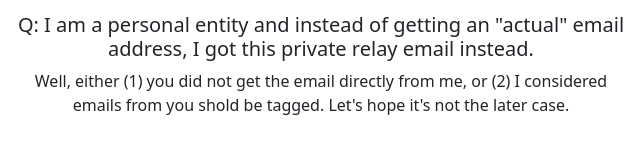
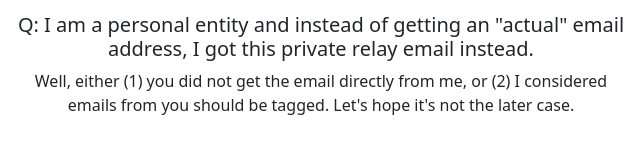
Before and after one commit to srakrn/privaterelay-homepage, a plain HTML site: page index.html in a window 1280 px wide. Shown: the part 1035-1188 px from the top of the page, 319-959 px from the left. Drawn offline with nearby package versions, Linux system fonts and the light colour scheme.

Commit message:
fix typo :)

```diff
--- a/index.html
+++ b/index.html
@@ -48,7 +48,7 @@
             <h4 class="lead">Q: I am a personal entity and instead of getting an "actual" email address, I got this
                 private relay email instead.
             </h4>
-            <p>Well, either (1) you did not get the email directly from me, or (2) I considered emails from you shold be
+            <p>Well, either (1) you did not get the email directly from me, or (2) I considered emails from you should be
                 tagged. Let's hope it's not the later case.</p>
         </div>
     </div>
```
